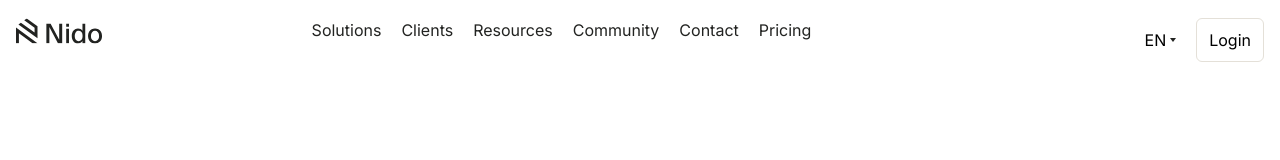
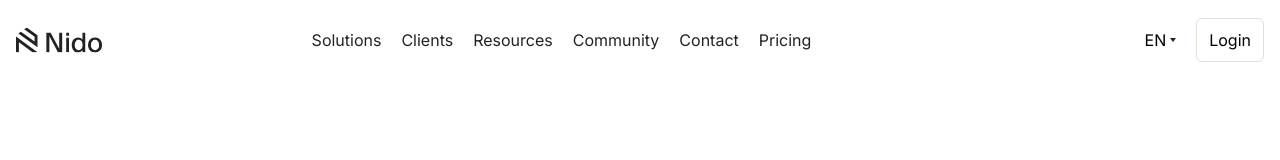
Before and after one commit to nonowelle/nido-redesign, a Vue app: page / in a window 1280 px wide. Shown: the top 160 px of the page. Built offline with nearby package versions, Linux system fonts and the light colour scheme.

Commit message:
alignement

```diff
--- a/src/components/Navigation.vue
+++ b/src/components/Navigation.vue
@@ -103,6 +103,7 @@ onMounted(async () => {
 
     .sticky-nav {
       position: absolute;
+      visibility: visible;
       top: 0;
       right: 0;
       background-color: var(--BezhPrimary);
@@ -111,6 +112,7 @@ onMounted(async () => {
 
       flex-direction: column;
       justify-content: flex-start;
+
       align-items: flex-start;
       transform: translateX(0);
       z-index: 1000;
@@ -196,7 +198,8 @@ onMounted(async () => {
 
   flex-direction: column;
   justify-content: flex-start;
-  align-items: flex-start;
+  align-items: center;
+
   transform: translateX(100%);
   transition: transform 0.3s ease-in-out;
   padding: 18px 0 0 0;
@@ -214,6 +217,7 @@ onMounted(async () => {
     flex-direction: row;
     transform: none;
     transition: none;
+    visibility: visible;
   }
 }
 
@@ -337,5 +341,6 @@ nav {
   border: 1px solid var(--BezhPrimary);
   padding: 10px 12px;
   border-radius: 6px;
+  margin-bottom: 0;
 }
 </style>
--- a/src/styles/_mixins.scss
+++ b/src/styles/_mixins.scss
@@ -47,6 +47,7 @@ $transition-base: all 0.2s ease;
   transition: $transition-base;
   display: inline-flex;
   align-items: center;
+  margin-bottom: 10px;
 
   svg {
     margin-left: var(--spacing-xxs);
```
